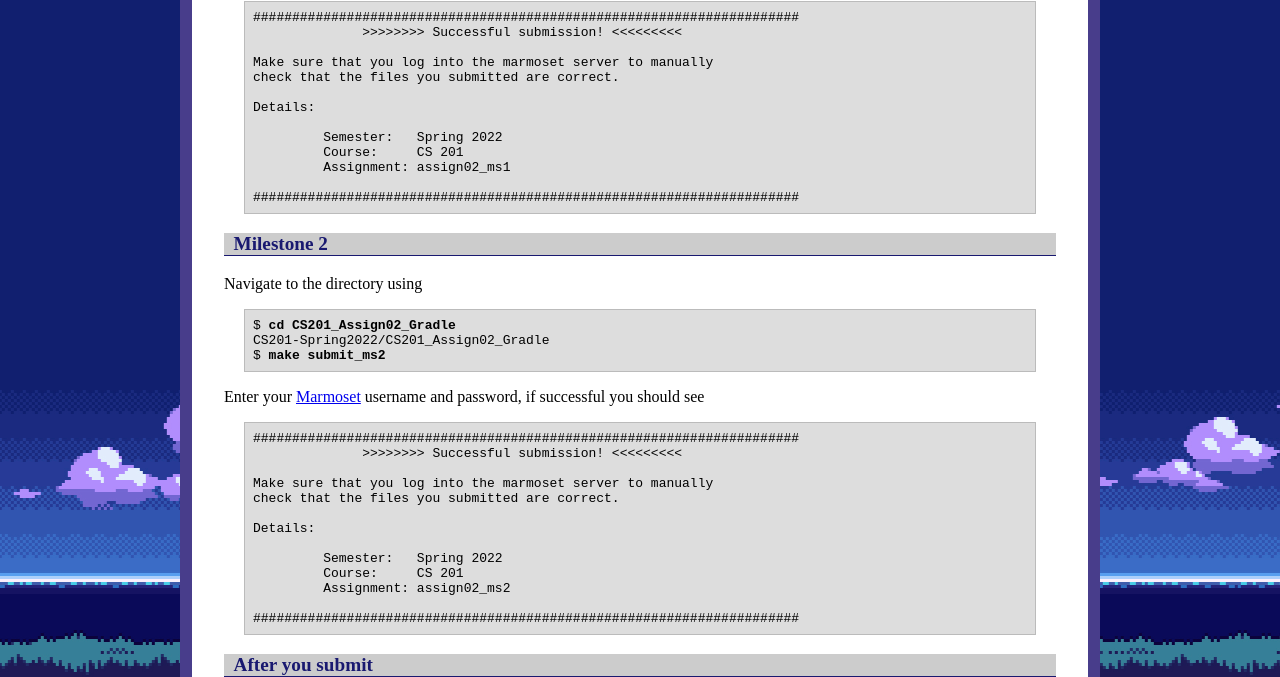
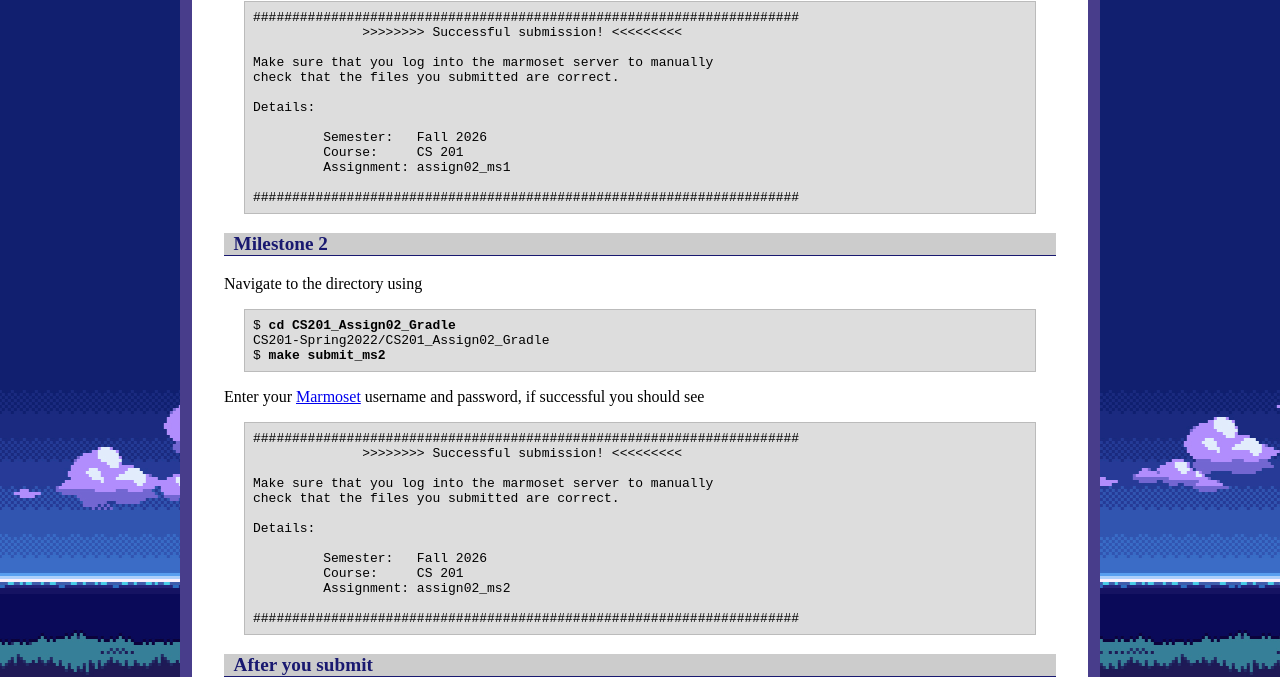
Before and after one commit to ycpcs/cs201-fall2026, a Jekyll site: the page built from assign/assign02.md, in a window 1280 px wide and 1400 px high, scrolled down 5908 px. Shown: the part 446-1123 px from the top of the window. Built offline with Jekyll 4.4.1, drawn with Linux system fonts in a browser that asks for light colours; some of the changed text lies outside the part shown.

Commit message:
Update assign02.md

```diff
--- a/assign/assign02.md
+++ b/assign/assign02.md
@@ -311,7 +311,7 @@ check that the files you submitted are correct.
 
 Details:
 
-         Semester:   Spring 2022
+         Semester:   Fall 2026
          Course:     CS 201
          Assignment: assign02_ms1
 
@@ -339,7 +339,7 @@ check that the files you submitted are correct.
 
 Details:
 
-         Semester:   Spring 2022
+         Semester:   Fall 2026
          Course:     CS 201
          Assignment: assign02_ms2
 
```
Also changed, not shown: other parts of assign/assign02.md (+2 -2 lines).
